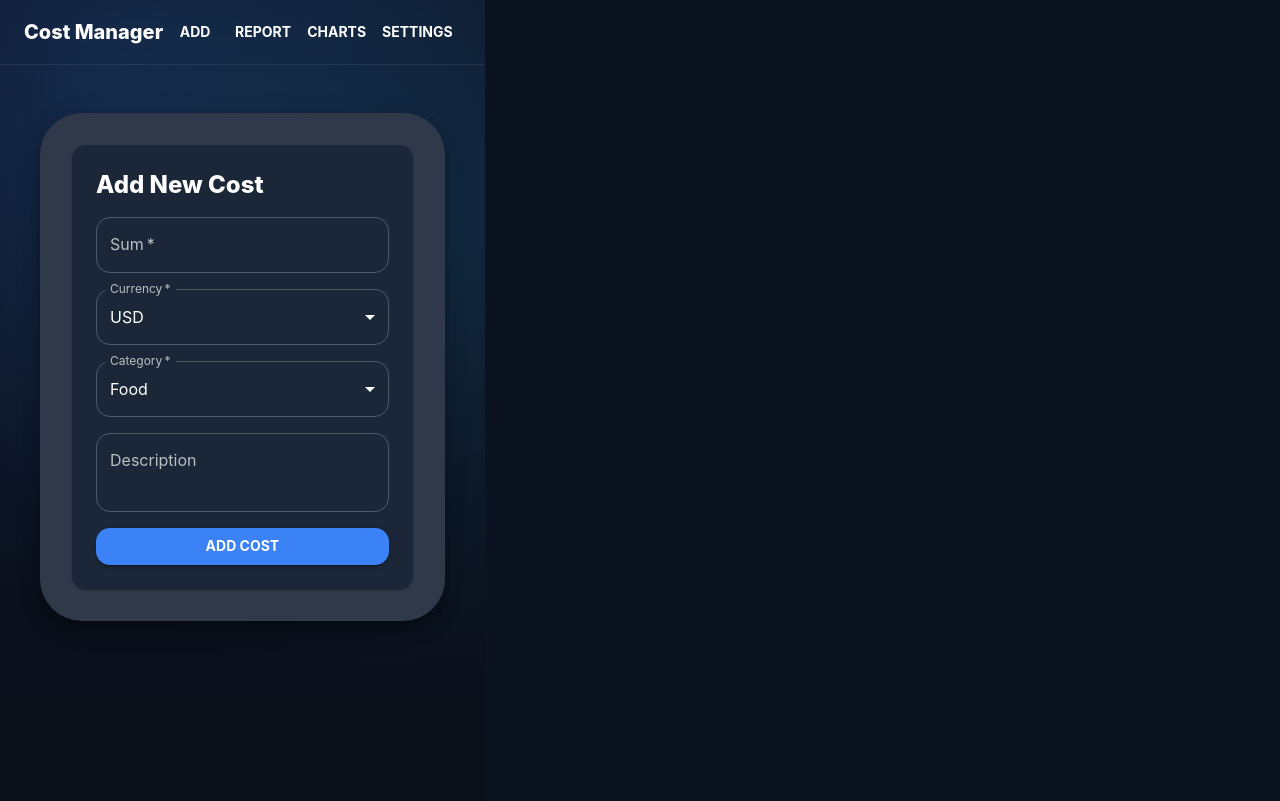
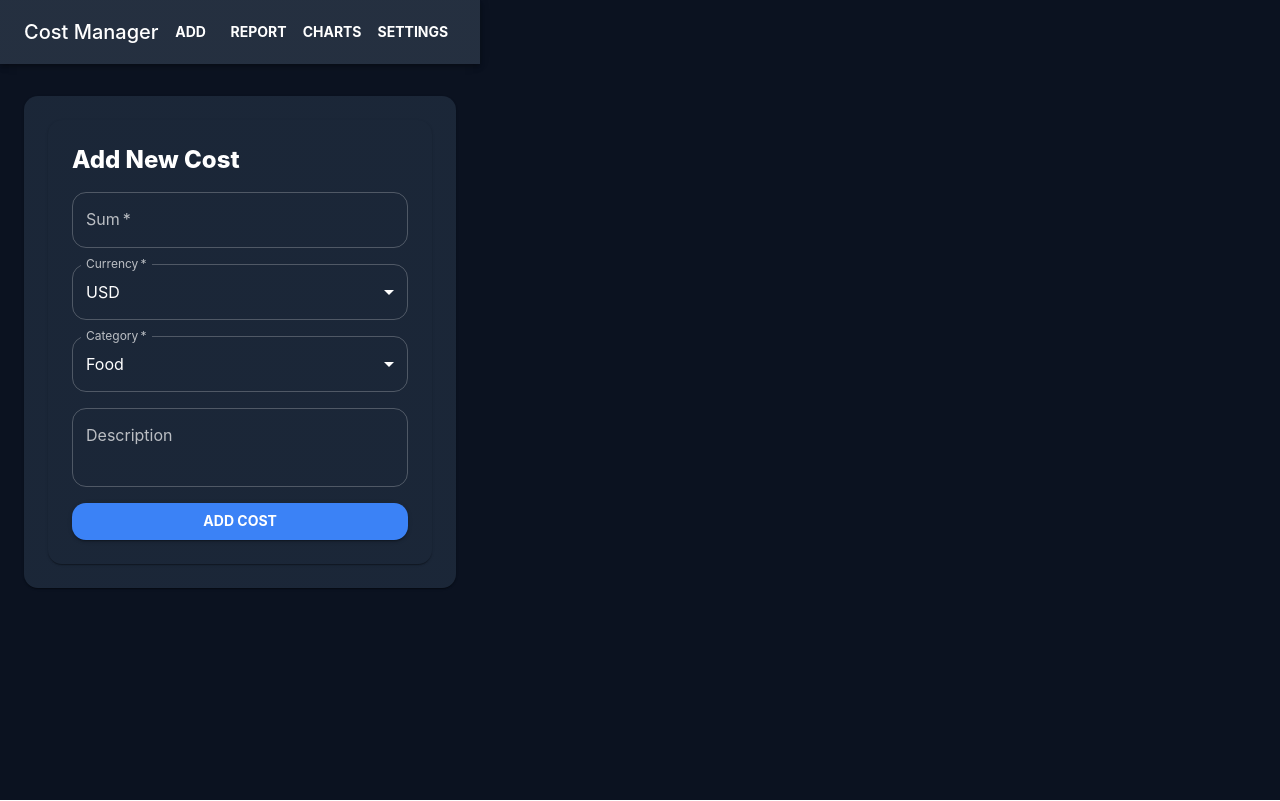
Before and after one commit to DanielKuni/hit-cost-manager, a React (Vite) app: page /#/ in a window 1280 px wide. Built offline with nearby package versions, Linux system fonts and the light colour scheme.

Commit message:
Center content layout

```diff
--- a/src/App.jsx
+++ b/src/App.jsx
@@ -1,15 +1,7 @@
 "use strict";
 
 import { HashRouter, Routes, Route, Link } from "react-router-dom";
-import {
-    AppBar,
-    Toolbar,
-    Typography,
-    Button,
-    Container,
-    Box,
-    Paper,
-} from "@mui/material";
+import { AppBar, Toolbar, Typography, Button, Container, Box, Paper } from "@mui/material";
 
 import AddCostPage from "./pages/AddCostPage";
 import ReportPage from "./pages/ReportPage";
@@ -19,67 +11,24 @@ import SettingsPage from "./pages/SettingsPage";
 export default function App() {
     return (
         <HashRouter>
-            {/* Background wrapper */}
-            <Box
-                sx={{
-                    minHeight: "100vh",
-                    background:
-                        "radial-gradient(1200px circle at 20% 10%, rgba(59,130,246,0.18), transparent 45%), " +
-                        "radial-gradient(1000px circle at 80% 30%, rgba(56,189,248,0.12), transparent 45%), " +
-                        "linear-gradient(180deg, #0b1220 0%, #0a0f1a 100%)",
-                }}
-            >
-                {/* Top bar */}
-                <AppBar
-                    position="sticky"
-                    elevation={0}
-                    sx={{
-                        bgcolor: "transparent",
-                        backdropFilter: "blur(10px)",
-                        borderBottom: "1px solid rgba(255,255,255,0.08)",
-                    }}
-                >
-                    <Container maxWidth="lg">
-                        <Toolbar disableGutters sx={{ py: 1 }}>
-                            <Typography variant="h6" sx={{ flexGrow: 1, fontWeight: 800 }}>
-                                Cost Manager
-                            </Typography>
+            <Box sx={{ minHeight: "100vh" }}>
+                <AppBar position="static">
+                    <Toolbar>
+                        <Typography variant="h6" sx={{ flexGrow: 1 }}>
+                            Cost Manager
+                        </Typography>
 
-                            <Button color="inherit" component={Link} to="/">
-                                Add
-                            </Button>
-                            <Button color="inherit" component={Link} to="/report">
-                                Report
-                            </Button>
-                            <Button color="inherit" component={Link} to="/charts">
-                                Charts
-                            </Button>
-                            <Button color="inherit" component={Link} to="/settings">
-                                Settings
-                            </Button>
-                        </Toolbar>
-                    </Container>
+                        <Button color="inherit" component={Link} to="/">Add</Button>
+                        <Button color="inherit" component={Link} to="/report">Report</Button>
+                        <Button color="inherit" component={Link} to="/charts">Charts</Button>
+                        <Button color="inherit" component={Link} to="/settings">Settings</Button>
+                    </Toolbar>
                 </AppBar>
 
-                {/* CENTERED CONTENT */}
-                <Box
-                    sx={{
-                        minHeight: "calc(100vh - 64px)", // גובה המסך פחות ה-AppBar
-                        display: "flex",
-                        justifyContent: "center",
-                        alignItems: "flex-start",
-                        pt: 6,
-                        px: 2,
-                    }}
-                >
-                    <Container maxWidth="sm">
-                        <Paper
-                            elevation={12}
-                            sx={{
-                                p: { xs: 2, sm: 4 },
-                                borderRadius: 3,
-                            }}
-                        >
+                {/* מרכז את התוכן בדסקטופ בצורה סטנדרטית */}
+                <Box sx={{ display: "flex", justifyContent: "center", width: "100%", mt: 4 }}>
+                    <Container maxWidth="md">
+                        <Paper sx={{ p: 3 }}>
                             <Routes>
                                 <Route path="/" element={<AddCostPage />} />
                                 <Route path="/report" element={<ReportPage />} />
```
